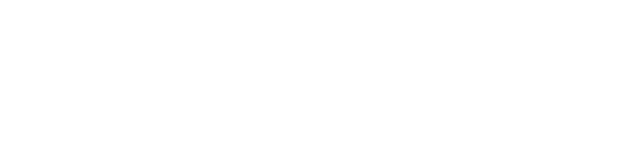
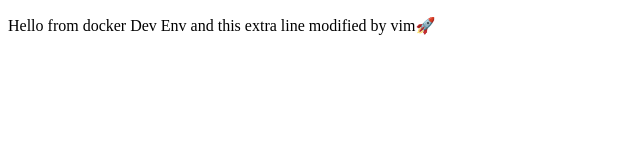
Before and after one commit to yusuf963/html_final, a plain HTML site: page example.html in a window 1280 px wide. Shown: the whole page, without its empty margins (0-640 px from the left). Drawn offline with Linux system fonts and the light colour scheme.

Commit message:
make changes from docker images

```diff
--- a/example.html
+++ b/example.html
@@ -7,7 +7,6 @@
     <title>Document</title>
 </head>
 <body>
-
-
+    <p>Hello from docker Dev Env and this extra line modified by vim🚀</p>
 </body>
 </html>
```
Also changed, not shown: index.html (+1 -0 lines), 1 other file.
